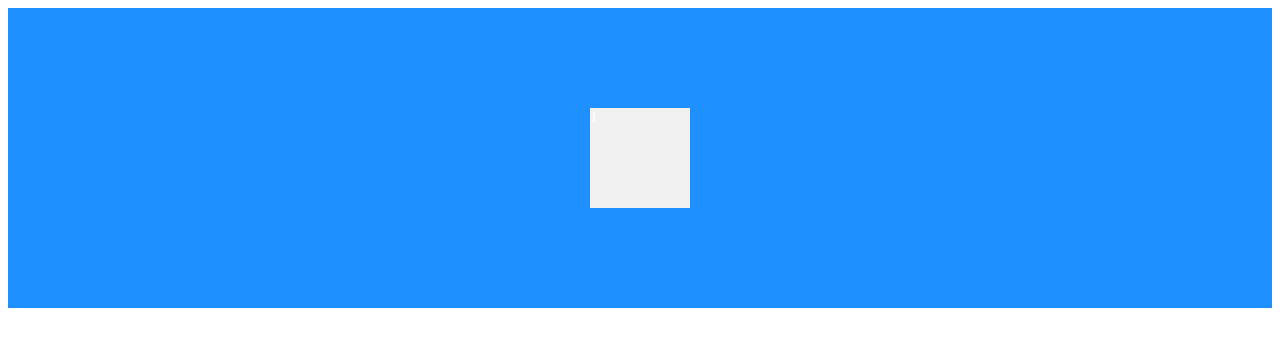
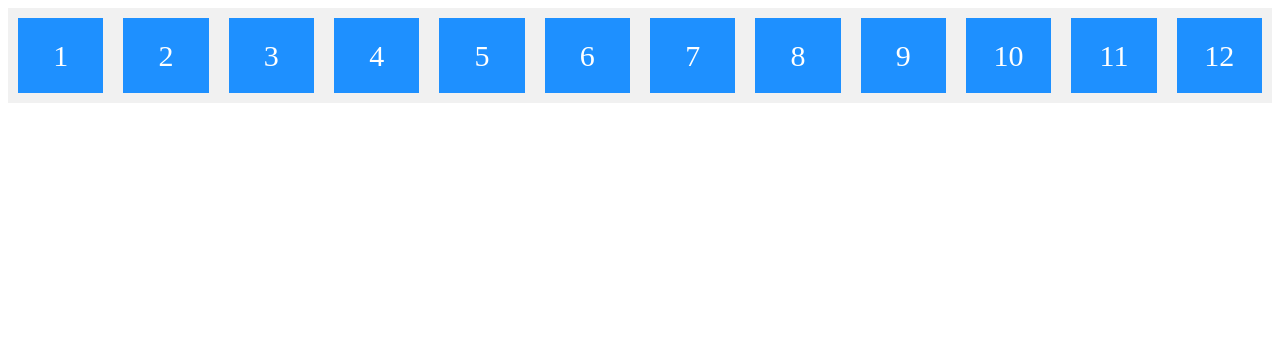
Before and after one commit to uidevperson/flexbox-test, a React (Create React App) app: page / in a window 1280 px wide. Shown: the top 346 px of the page. Built offline with nearby package versions, Linux system fonts and the light colour scheme.

Commit message:
Flexible Items

```diff
--- a/src/components/App.css
+++ b/src/components/App.css
@@ -1,14 +1,14 @@
 .flex-container {
   display: flex;
-  justify-content: center;
-  align-items: center;
-  height: 300px;
-  background-color: DodgerBlue;
+  background-color: #f1f1f1;
 }
 
-.flex-container>div {
-  background-color: #f1f1f1;
+.flex-container > div {
+  background-color: DodgerBlue;
   color: white;
   width: 100px;
-  height: 100px;
+  margin: 10px;
+  text-align: center;
+  line-height: 75px;
+  font-size: 30px;
 }
--- a/src/components/App.js
+++ b/src/components/App.js
@@ -8,7 +8,7 @@ import "./App.css";
 const App = () => (
   <div className="flex-container">
   <div>1</div>
-  {/* <div>2</div>
+  <div>2</div>
   <div>3</div>
   <div>4</div>
   <div>5</div>
@@ -18,7 +18,7 @@ const App = () => (
   <div>9</div>
   <div>10</div>
   <div>11</div>
-  <div>12</div>   */}
+  <div>12</div>
 </div>
 )
 
```
